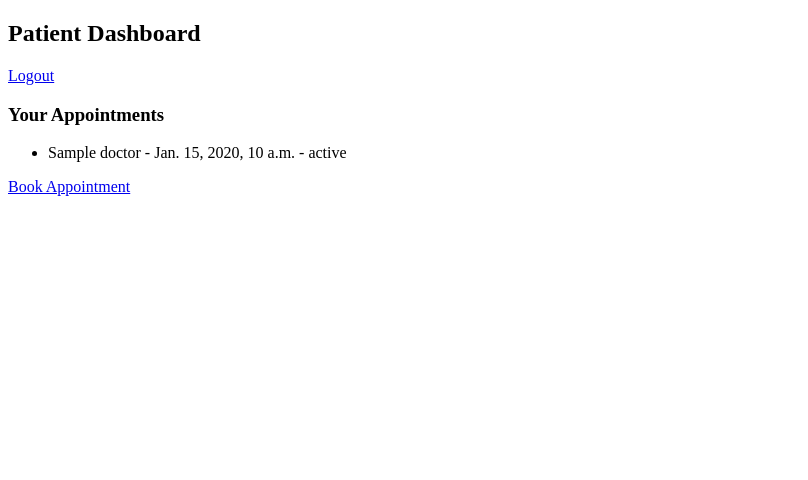
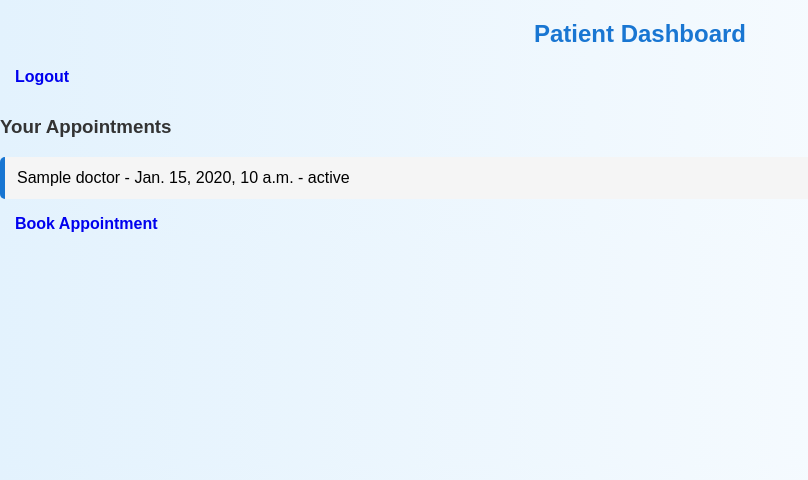
Before and after one commit to manali-chavan/Project_Django, a Django app: template Hospital_Project/templates/myapp/patient_dashboard.html in a window 1280 px wide. Shown: the top 480 px of the page, without its empty margins (0-808 px from the left). Run offline with Django 3.2, Linux system fonts and the light colour scheme; the template is opened without the code that fills it: most values are stand-ins (such as "Sample title", 1, 10 or a date in 2020).

Commit message:
added css to dashboard

```diff
--- a/Hospital_Project/templates/myapp/patient_dashboard.html
+++ b/Hospital_Project/templates/myapp/patient_dashboard.html
@@ -4,6 +4,87 @@
     <meta charset="UTF-8">
     <meta name="viewport" content="width=device-width, initial-scale=1.0">
     <title>Document</title>
+
+<style>
+        body {
+            font-family: Arial, sans-serif;
+            background: linear-gradient(to right, #e3f2fd, #ffffff);
+            margin: 0;
+            padding: 0;
+        }
+
+        .container {
+            width: 80%;
+            margin: 40px auto;
+            background-color: white;
+            padding: 30px;
+            border-radius: 10px;
+            box-shadow: 0 4px 15px rgba(0, 0, 0, 0.2);
+        }
+
+        h2 {
+            text-align: center;
+            color: #1976d2;
+        }
+
+        h3 {
+            margin-top: 30px;
+            color: #333;
+        }
+
+        .top-bar {
+            display: flex;
+            justify-content: space-between;
+            align-items: center;
+        }
+
+        a {
+            text-decoration: none;
+            padding: 8px 15px;
+            border-radius: 5px;
+            font-weight: bold;
+        }
+
+        .logout {
+            background-color: #e53935;
+            color: white;
+        }
+
+        .logout:hover {
+            background-color: #c62828;
+        }
+
+        .book-btn {
+            display: inline-block;
+            margin-top: 20px;
+            background-color: #43a047;
+            color: white;
+        }
+
+        .book-btn:hover {
+            background-color: #2e7d32;
+        }
+
+        ul {
+            list-style: none;
+            padding: 0;
+        }
+
+        li {
+            background-color: #f5f5f5;
+            padding: 12px;
+            margin-bottom: 10px;
+            border-radius: 5px;
+            border-left: 5px solid #1976d2;
+        }
+
+        .no-data {
+            color: gray;
+            font-style: italic;
+        }
+    </style>
+
+
 </head>
 <body>
     <h2>Patient Dashboard</h2>
```
